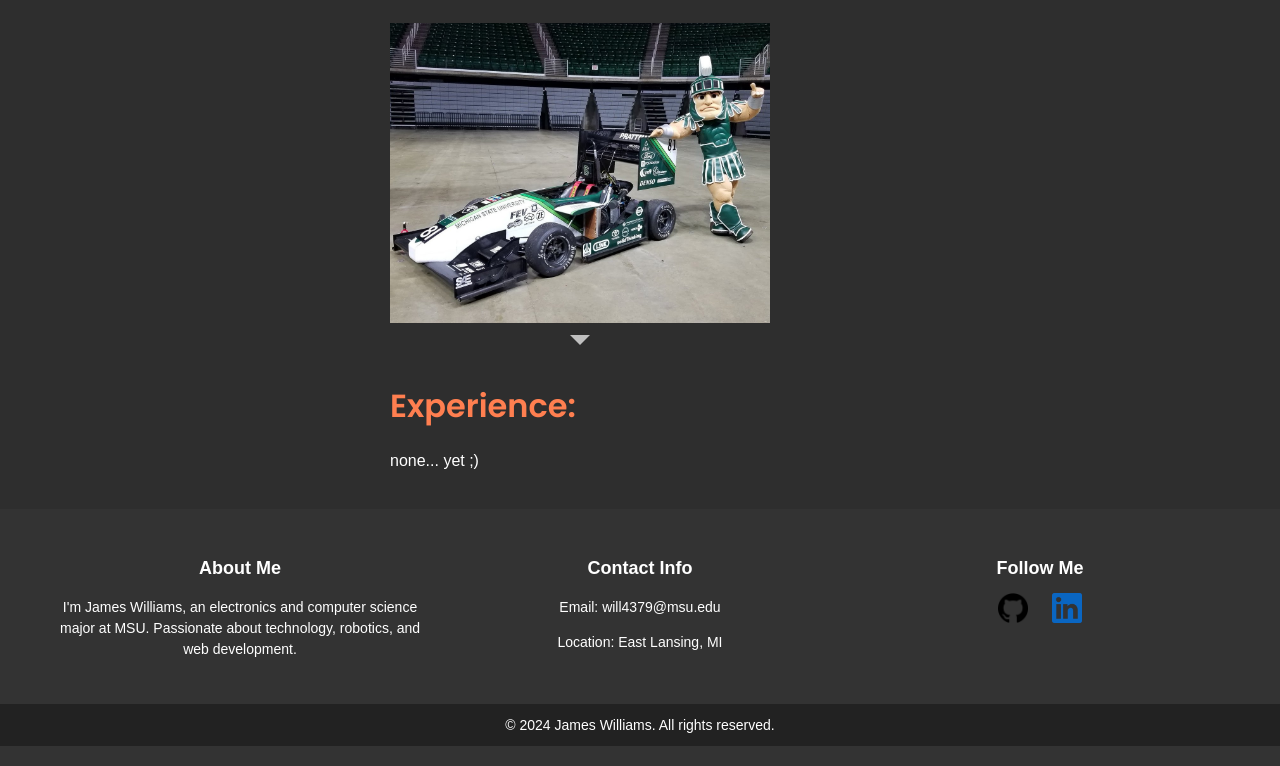
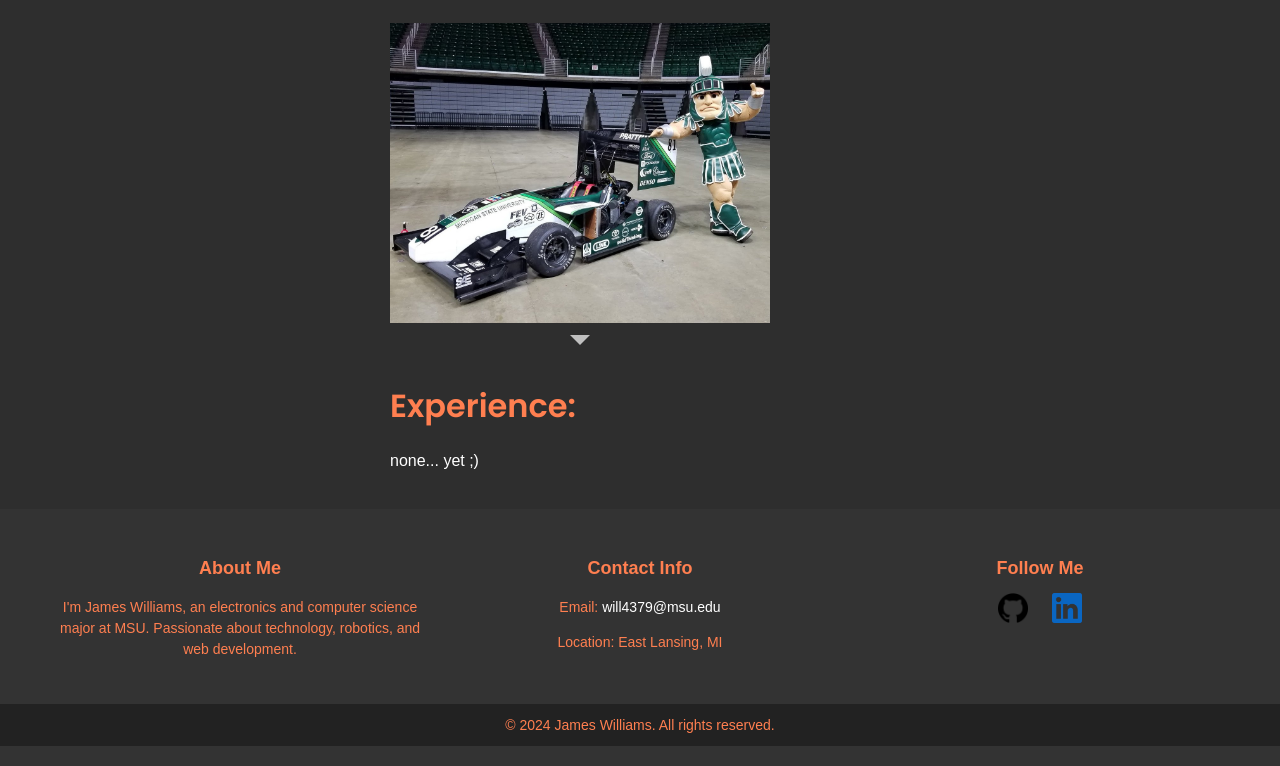
Before and after one commit to MustardWombat/WeWantWilliams, a plain HTML site: page index.html in a window 1280 px wide. Shown: the part 1620-2386 px from the top of the page. Drawn offline with Linux system fonts and the light colour scheme.

Commit message:
Update styles.css

```diff
--- a/styles.css
+++ b/styles.css
@@ -175,7 +175,7 @@ main img {
 /* Footer Styles */
 footer {
     background-color: #333;
-    color: #fff;
+    color: coral;
     padding: 20px 0;
     text-align: center;
     position: relative;
```
